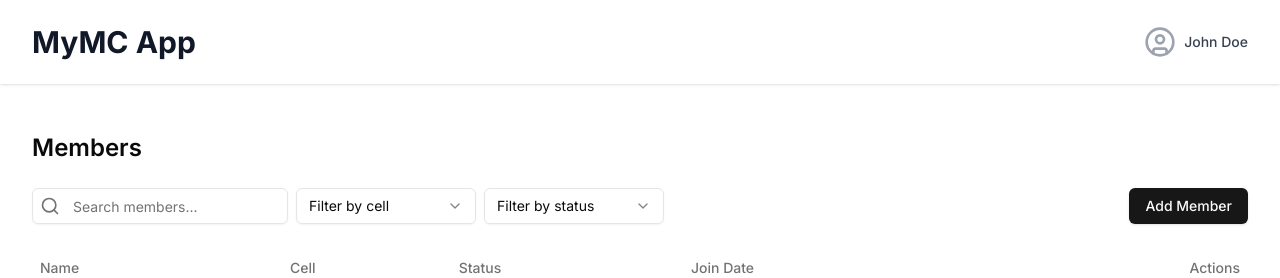
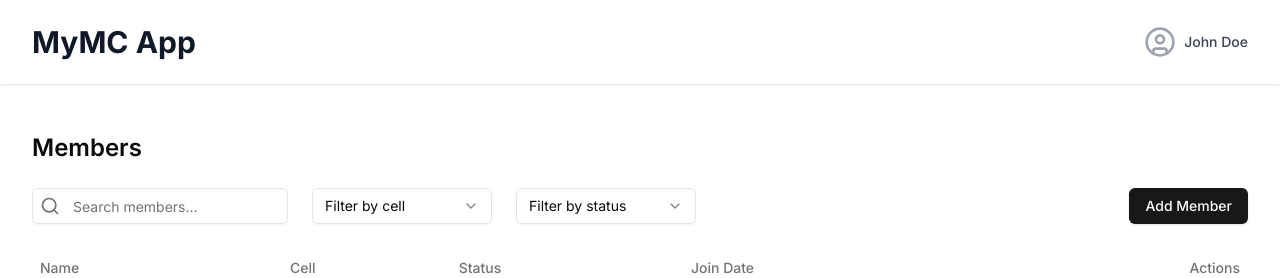
Before and after one commit to Bheny/mymc-app, a Next.js app: page /members in a window 1280 px wide. Shown: the top 278 px of the page. Built offline with nearby package versions, Linux system fonts and the light colour scheme.

Commit message:
improving the members page

```diff
--- a/src/app/members/page.tsx
+++ b/src/app/members/page.tsx
@@ -36,18 +36,19 @@ export default function MembersPage() {
         <div className="px-4 py-6 sm:px-0">
           <h1 className="text-2xl font-semibold text-foreground mb-6">Members</h1>
 
-          <div className="flex justify-between items-center mb-6">
-            <div className="flex items-center space-x-2">
-              <div className="relative">
+          <div className="flex flex-col lg:flex-row justify-between items-center gap-4 mb-6">
+  <div className="flex flex-col lg:flex-row items-center gap-4 lg:gap-6">
+    <div className="relative w-full lg:w-auto">
       <Search className="absolute left-2 top-1/2 transform -translate-y-1/2 text-muted-foreground" size={20} />
       <Input
         type="text"
         placeholder="Search members..."
-                  className="pl-10 w-64"
+        className="pl-10 w-full lg:w-64"
       />
     </div>
+    <div className="flex flex-col lg:flex-row gap-4 lg:gap-6">
       <Select>
-                <SelectTrigger className="w-[180px]">
+        <SelectTrigger className="w-full lg:w-[180px]">
           <SelectValue placeholder="Filter by cell" />
         </SelectTrigger>
         <SelectContent>
@@ -58,7 +59,7 @@ export default function MembersPage() {
         </SelectContent>
       </Select>
       <Select>
-                <SelectTrigger className="w-[180px]">
+        <SelectTrigger className="w-full lg:w-[180px]">
           <SelectValue placeholder="Filter by status" />
         </SelectTrigger>
         <SelectContent>
@@ -67,6 +68,7 @@ export default function MembersPage() {
           <SelectItem value="inactive">Inactive</SelectItem>
         </SelectContent>
       </Select>
+    </div>
   </div>
   <AddMemberModal />
 </div>
```
Lines whose indentation alone changed are shown as unchanged.
